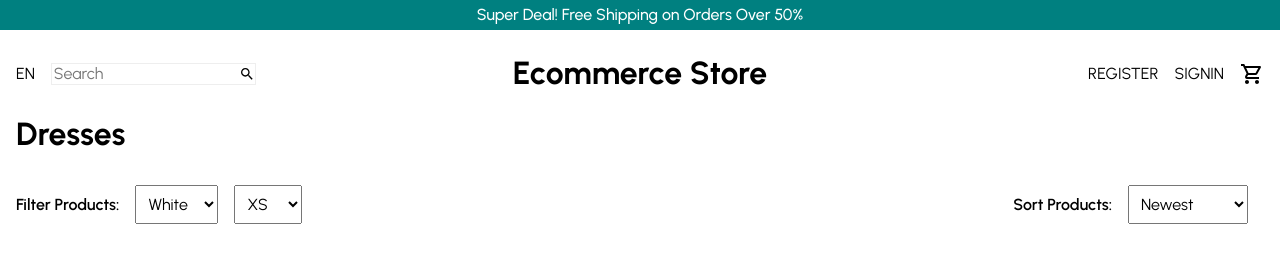
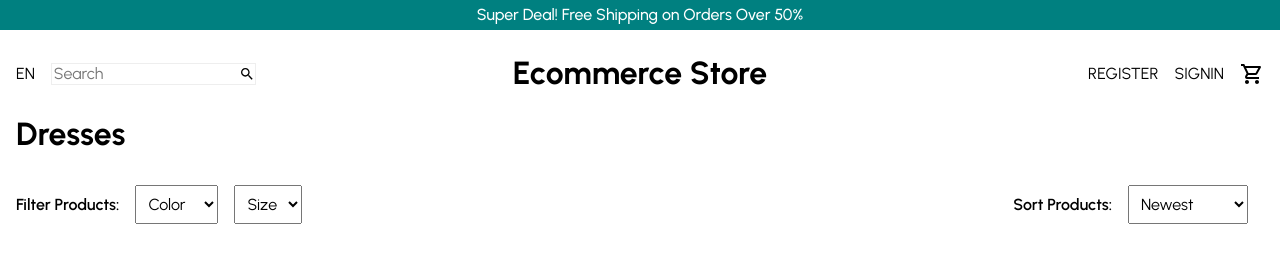
Before and after one commit to adarraji/react-shop, a React (Create React App) app: page /products/coats in a window 1280 px wide. Shown: the top 275 px of the page. Built offline with nearby package versions, Linux system fonts and the light colour scheme.

Commit message:
updated select default value

```diff
--- a/src/pages/ProductList.js
+++ b/src/pages/ProductList.js
@@ -21,10 +21,8 @@ const ProductList = () => {
             <FilterContainer>
                 <Filter>
                     <FilterText>Filter Products:</FilterText>
-                    <Select>
-                        <Option disabled defaultValue>
-                            Color
-                        </Option>
+                    <Select defaultValue="Color">
+                        <Option disabled>Color</Option>
                         <Option>White</Option>
                         <Option>Black</Option>
                         <Option>Red</Option>
@@ -32,10 +30,8 @@ const ProductList = () => {
                         <Option>Yellow</Option>
                         <Option>Green</Option>
                     </Select>
-                    <Select>
-                        <Option disabled defaultValue>
-                            Size
-                        </Option>
+                    <Select defaultValue="Size">
+                        <Option disabled>Size</Option>
                         <Option>XS</Option>
                         <Option>S</Option>
                         <Option>M</Option>
@@ -45,8 +41,8 @@ const ProductList = () => {
                 </Filter>
                 <Filter>
                     <FilterText>Sort Products:</FilterText>
-                    <Select>
-                        <Option defaultValue>Newest</Option>
+                    <Select defaultValue="Newest">
+                        <Option >Newest</Option>
                         <Option>Price (asc)</Option>
                         <Option>Price (desc)</Option>
                     </Select>
```
